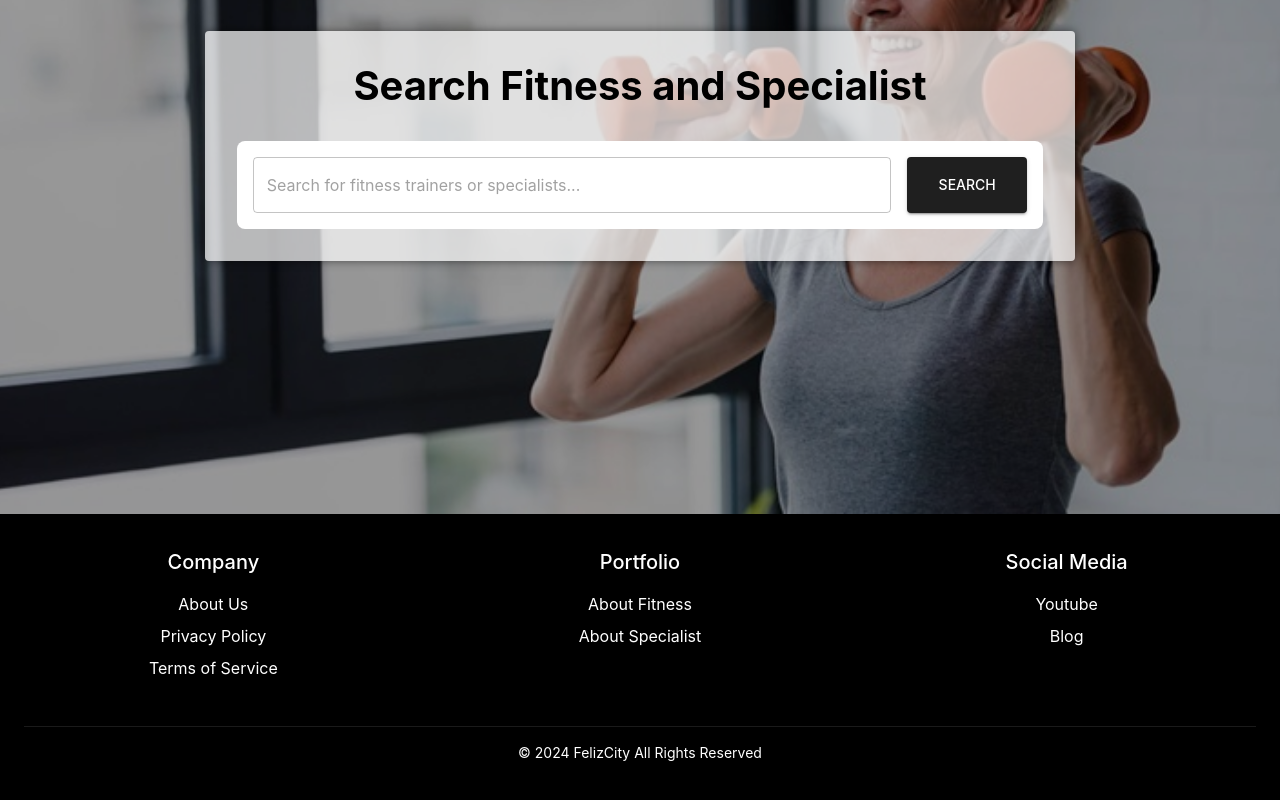
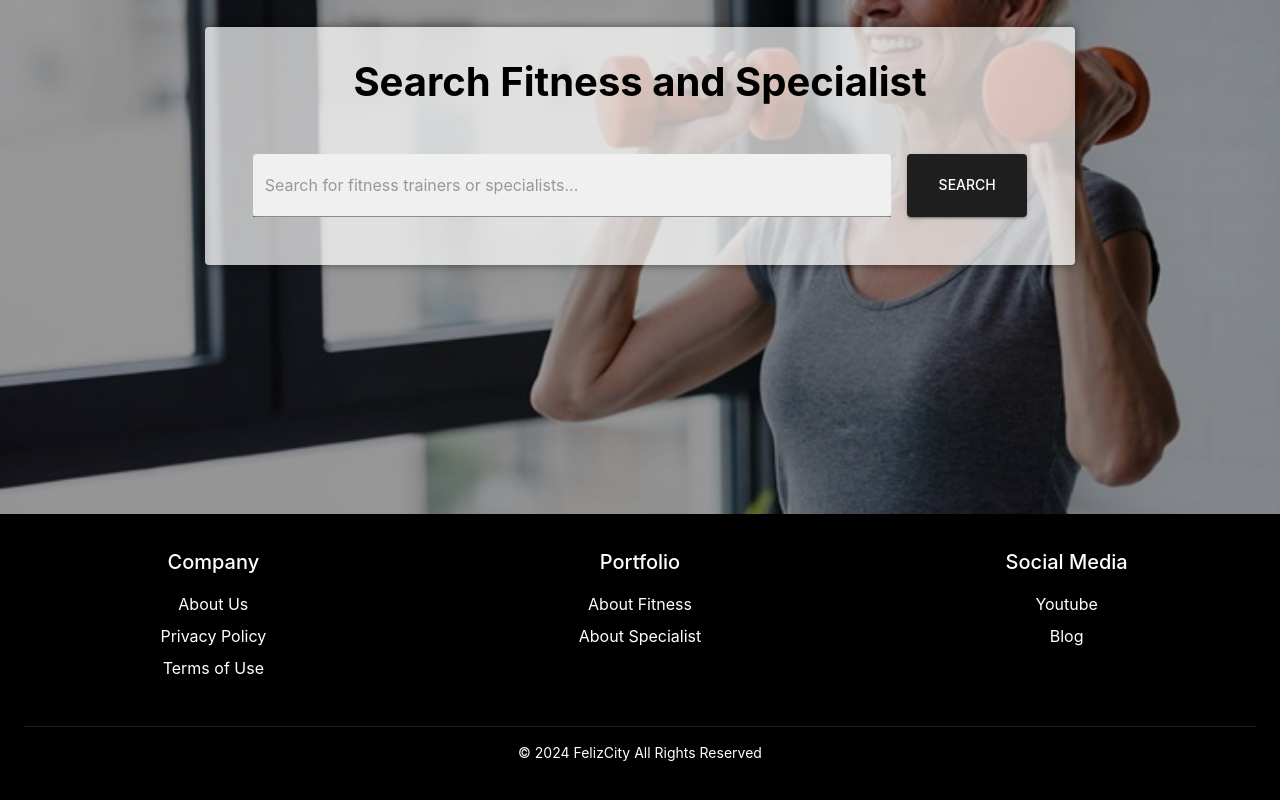
Before and after one commit to beiryu/rome, a React (Create React App) app in the folder client/: page / in a window 1280 px wide. Shown: the part 286-1086 px from the top of the page. Built offline with nearby package versions, Linux system fonts and the light colour scheme.

Commit message:
refactor: update Footer links and enhance typography styles in Fitness and Specialist detail/listing pages for improved UI consistency

```diff
--- a/client/src/components/Footer.js
+++ b/client/src/components/Footer.js
@@ -25,8 +25,8 @@ const Footer = () => {
               <Link href="/privacy-policy" color="inherit" underline="hover">
                 Privacy Policy
               </Link>
-              <Link href="/terms-of-service" color="inherit" underline="hover">
-                Terms of Service
+              <Link href="/terms-of-use" color="inherit" underline="hover">
+                Terms of Use
               </Link>
             </Stack>
           </Grid>
--- a/client/src/components/Hero.js
+++ b/client/src/components/Hero.js
@@ -45,7 +45,7 @@ const Hero = () => {
             sx={{
               display: 'flex',
               gap: '1rem',
-              backgroundColor: '#fff',
+              backgroundColor: 'transparent',
               padding: {
                 xs: '0.5rem',
                 sm: '1rem',
@@ -56,8 +56,14 @@ const Hero = () => {
             <TextField
               fullWidth
               placeholder="Search for fitness trainers or specialists..."
-              variant="outlined"
-              sx={{ backgroundColor: 'inherit' }}
+              variant="filled"
+              sx={{
+                backgroundColor: '#fff',
+                borderRadius: 1,
+                '& .MuiFilledInput-input': {
+                  padding: '20px 12px',
+                },
+              }}
             />
             <Button
               variant="contained"
--- a/client/src/pages/FitnessDetail.js
+++ b/client/src/pages/FitnessDetail.js
@@ -41,7 +41,12 @@ const FitnessDetail = () => {
               mb: 3,
             }}
           />
-          <Typography variant="h4" component="h1" gutterBottom>
+          <Typography
+            variant="h4"
+            component="h1"
+            gutterBottom
+            sx={{ fontWeight: 600 }}
+          >
             {fitnessData.name}
           </Typography>
           <Box sx={{ display: 'flex', alignItems: 'center', mb: 2 }}>
--- a/client/src/pages/FitnessListing.js
+++ b/client/src/pages/FitnessListing.js
@@ -17,7 +17,7 @@ const FitnessListing = () => {
   return (
     <Box sx={{ py: 4 }}>
       <Container maxWidth="lg">
-        <Typography variant="h4" component="h1" sx={{ mb: 4 }}>
+        <Typography variant="h4" component="h1" sx={{ mb: 4, fontWeight: 700 }}>
           Fitness Trainers
         </Typography>
         <Grid container spacing={3}>
--- a/client/src/pages/SpecialistDetail.js
+++ b/client/src/pages/SpecialistDetail.js
@@ -41,7 +41,12 @@ const SpecialistDetail = () => {
               mb: 3,
             }}
           />
-          <Typography variant="h4" component="h1" gutterBottom>
+          <Typography
+            variant="h4"
+            component="h1"
+            gutterBottom
+            sx={{ fontWeight: 600 }}
+          >
             {specialistData.name}
           </Typography>
           <Box sx={{ display: 'flex', alignItems: 'center', mb: 2 }}>
--- a/client/src/pages/SpecialistListing.js
+++ b/client/src/pages/SpecialistListing.js
@@ -17,7 +17,7 @@ const SpecialistListing = () => {
   return (
     <Box sx={{ py: 4 }}>
       <Container maxWidth="lg">
-        <Typography variant="h4" component="h1" sx={{ mb: 4 }}>
+        <Typography variant="h4" component="h1" sx={{ mb: 4, fontWeight: 700 }}>
           Health Specialists
         </Typography>
         <Grid container spacing={3}>
```
